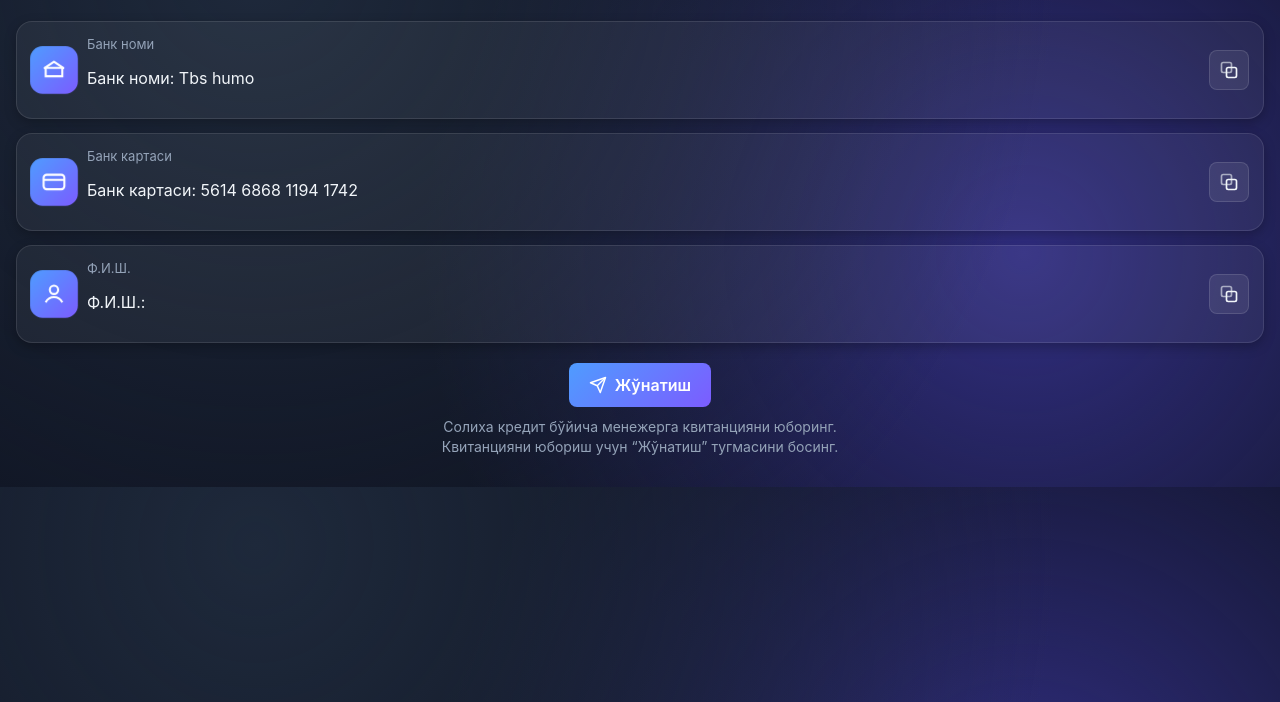
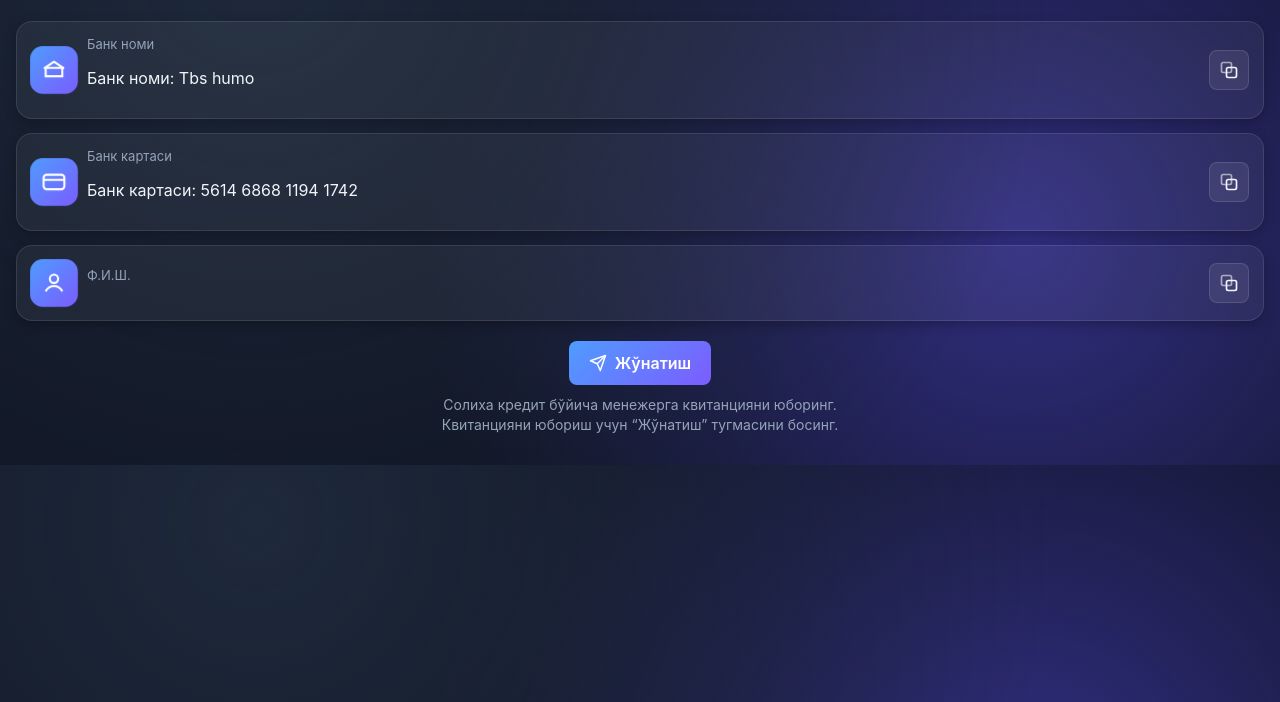
Before and after one commit to Skyfliper/rekvi77, a plain HTML site: page index.html in a window 1280 px wide. Shown: the part 98-800 px from the top of the page. Drawn offline with Linux system fonts and the light colour scheme.

Commit message:
Update index.html

```diff
--- a/index.html
+++ b/index.html
@@ -225,7 +225,7 @@ h1 {
     </div>
     <div class="text">
       <p class="label">Ф.И.Ш.</p>
-     <p>Ф.И.Ш.: <span id="fio">Загрузка...</span></p>
+     <p><span id="fio">Загрузка...</span></p>
     </div>
   </div>
   <button class="copy-btn" data-target="fio" aria-label="Нусха олиш">
```
